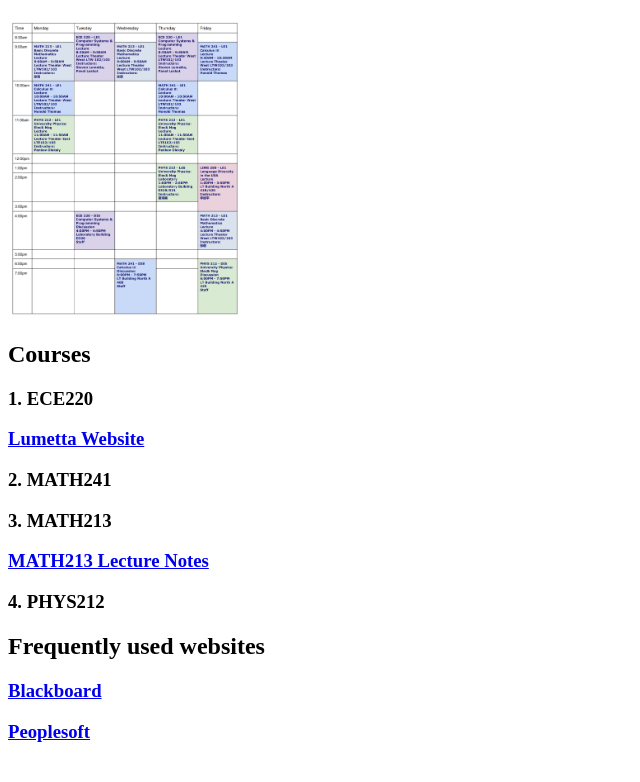
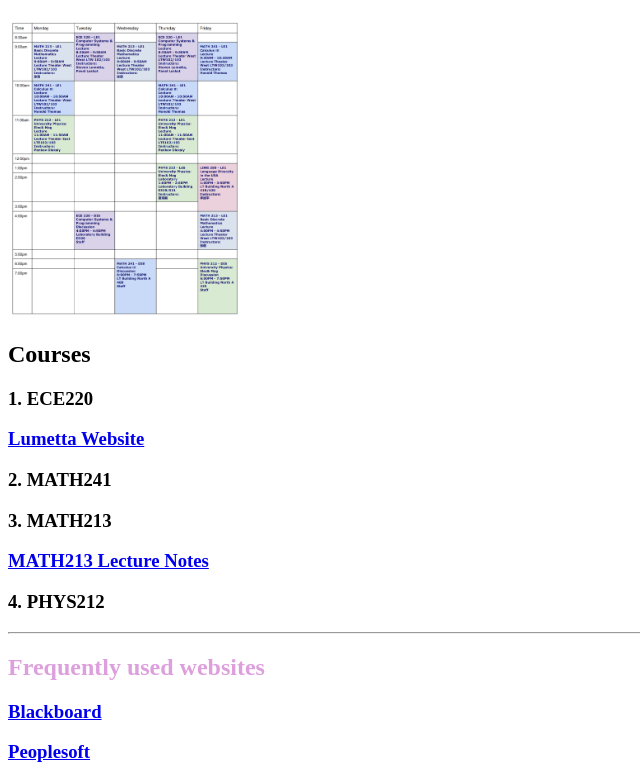
Before and after one commit to sylviachung22/fall23, a plain HTML site: page index.html in a window 1280 px wide. Shown: the part 110-892 px from the top of the page, without its empty margins (0-640 px from the left). Before the commit the page ends 871 px from the top, so only its background shows below. Drawn offline with Linux system fonts and the light colour scheme.

Commit message:
Add files via upload

```diff
--- a/index.html
+++ b/index.html
@@ -17,7 +17,8 @@
     <h3><a href=" https://zjuintl-my.sharepoint.com/:f:/r/personal/sylviachung_22_intl_zju_edu_cn/Documents/YEAR2SEM1/MATH213?csf=1&web=1&e=MACefd">MATH213 Lecture Notes</a></h3>
     <h3>4. PHYS212</h3>
 
-    <h2>Frequently used websites</h2>
+    <hr />
+    <h2 style="color: plum;">Frequently used websites</h2>
     <h3><a href="https://learn.intl.zju.edu.cn/webapps/login/">Blackboard</a></h3>
     <h3><a href="https://scrsprd.zju.edu.cn/psp/CSPRD/?cmd=logout&cmd=login&errorCode=127&languageCd=ENG">Peoplesoft</a></h3>
 
```
